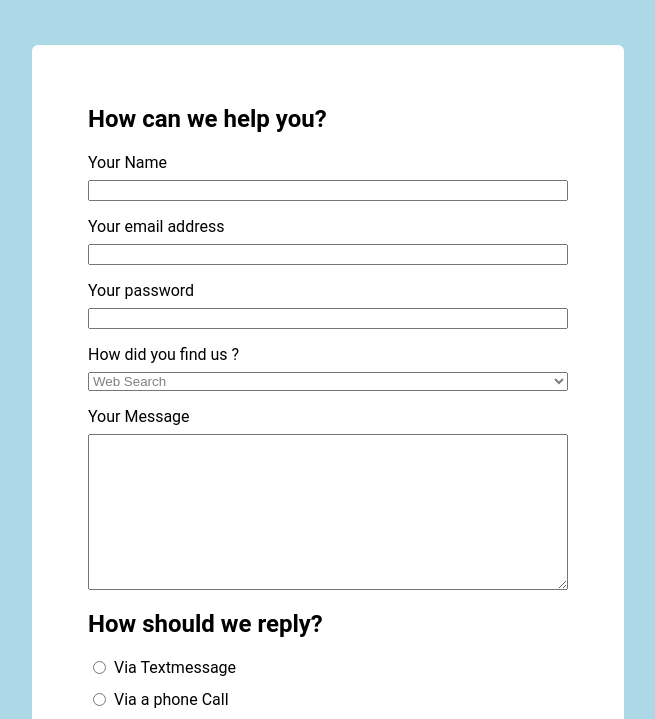
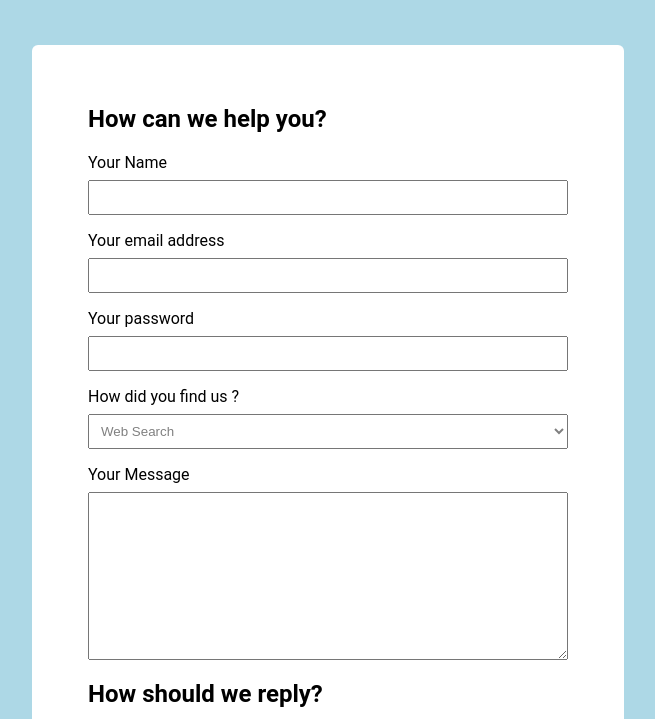
Before and after one commit to towezo/webfood, a plain HTML site: page form2.html in a window 1280 px wide. Shown: the part 78-797 px from the top of the page, without its empty margins (312-967 px from the left). Drawn offline with Linux system fonts and the light colour scheme.

Commit message:
spacing of inputs

```diff
--- a/form2.css
+++ b/form2.css
@@ -41,6 +41,7 @@ select {
   width: 100%;
   display: block;
   margin-bottom: 1rem;
+  padding: 0.5rem 0.5rem;
   box-sizing: border-box;
   color: grey;
 }
```
